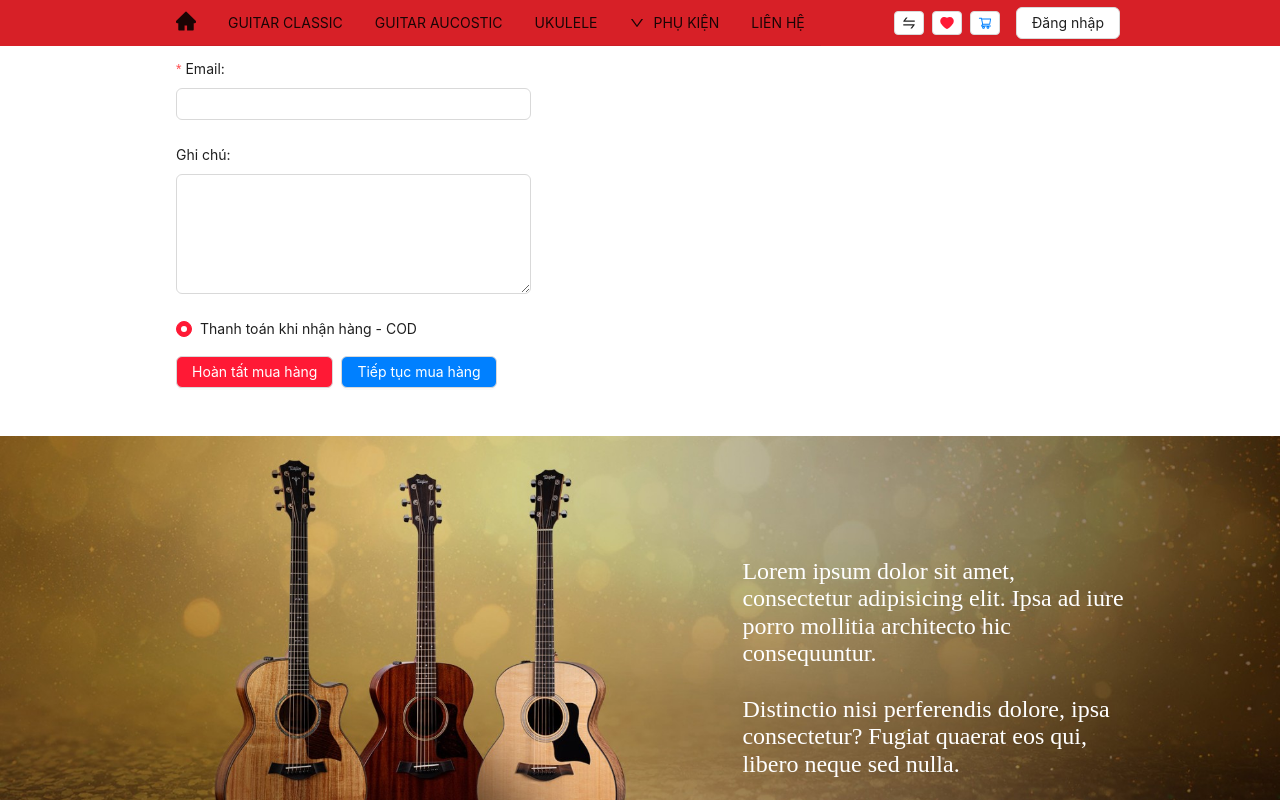
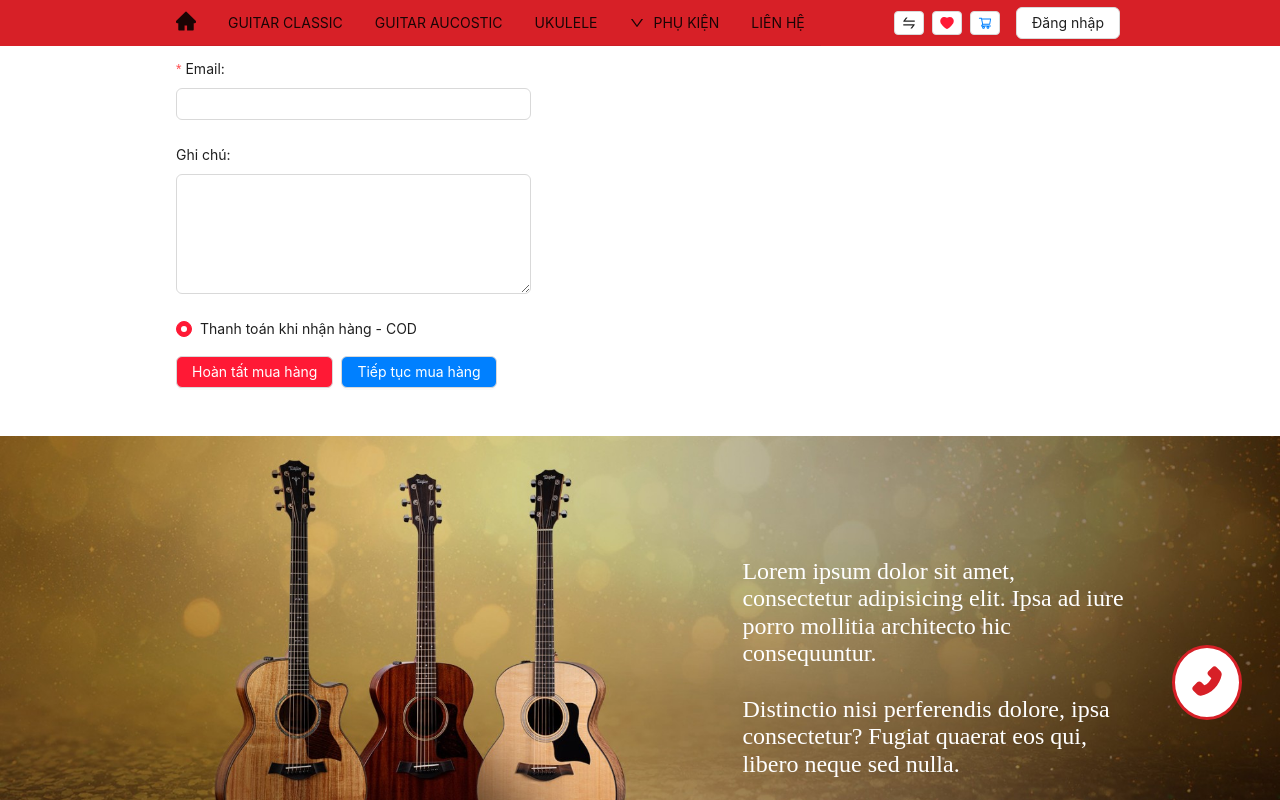
Before and after one commit to doan-k14/NguyenDucHuy_2019601220, a Next.js app in the folder FE-Guitar-shop/: page /customers/cart in a window 1280 px wide. Built offline with nearby package versions, Linux system fonts and the light colour scheme.

Commit message:
re-align customers order page

```diff
--- a/FE-Guitar-shop/src/components/layouts/landing.tsx
+++ b/FE-Guitar-shop/src/components/layouts/landing.tsx
@@ -3,6 +3,7 @@ import Head from 'next/head'
 import { Layout } from 'antd'
 
 import Footer from '../base/footer'
+import CallAction from '../utilities/callAction'
 import DesktopBanner from '../base/desktopBanner'
 import DesktopHeader from '../base/desktopHeader'
 
@@ -32,6 +33,7 @@ export default function Landing({ children }: LayoutProps) {
           <div style={{ color: '#000' }}>
             <Footer />
           </div>
+          <CallAction />
         </Layout>
       </main>
     </>
--- /dev/null
+++ b/FE-Guitar-shop/src/components/utilities/callAction.tsx
@@ -0,0 +1,25 @@
+import { PhoneFilled } from '@ant-design/icons'
+
+const CallAction = () => {
+  return (
+    <a
+      style={{
+        position: 'fixed',
+        bottom: '10%',
+        right: '3%',
+        fontSize: '2rem',
+        color: '#D72027',
+        background: 'white',
+        padding: '1rem',
+        borderRadius: '100%',
+        border: '3px solid #D72027'
+      }}
+      href="tel:0362274026"
+      title='Gọi đến: 0362274026'
+    >
+      <PhoneFilled />
+    </a>
+  )
+}
+
+export default CallAction
```
Also changed, not shown: FE-Guitar-shop/src/pages/customers/orders/[id].tsx (+11 -9 lines), FE-Guitar-shop/src/pages/customers/orders/index.tsx (+12 -2 lines).
